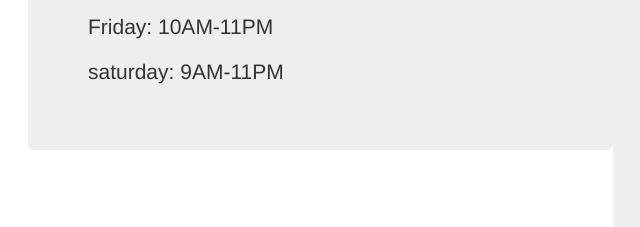
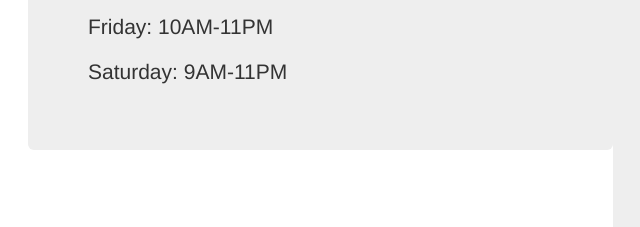
Before and after one commit to dlingraham/Restaurant, a plain HTML site: page index.html in a window 1280 px wide. Shown: the part 2987-3214 px from the top of the page, 42-682 px from the left. Drawn offline with nearby package versions, Linux system fonts and the light colour scheme.

Commit message:
changed cases

```diff
--- a/index.html
+++ b/index.html
@@ -235,7 +235,7 @@
         <p class="hours">Wednesday: 10AM-9PM</p>
         <p class="hours">Thursday: 10AM-9PM</p>
         <p class="hours">Friday: 10AM-11PM</p>
-        <p class="hours">saturday: 9AM-11PM</p>
+        <p class="hours">Saturday: 9AM-11PM</p>
   </div>
 
     <div class="jumbotron col-md-6">
```
